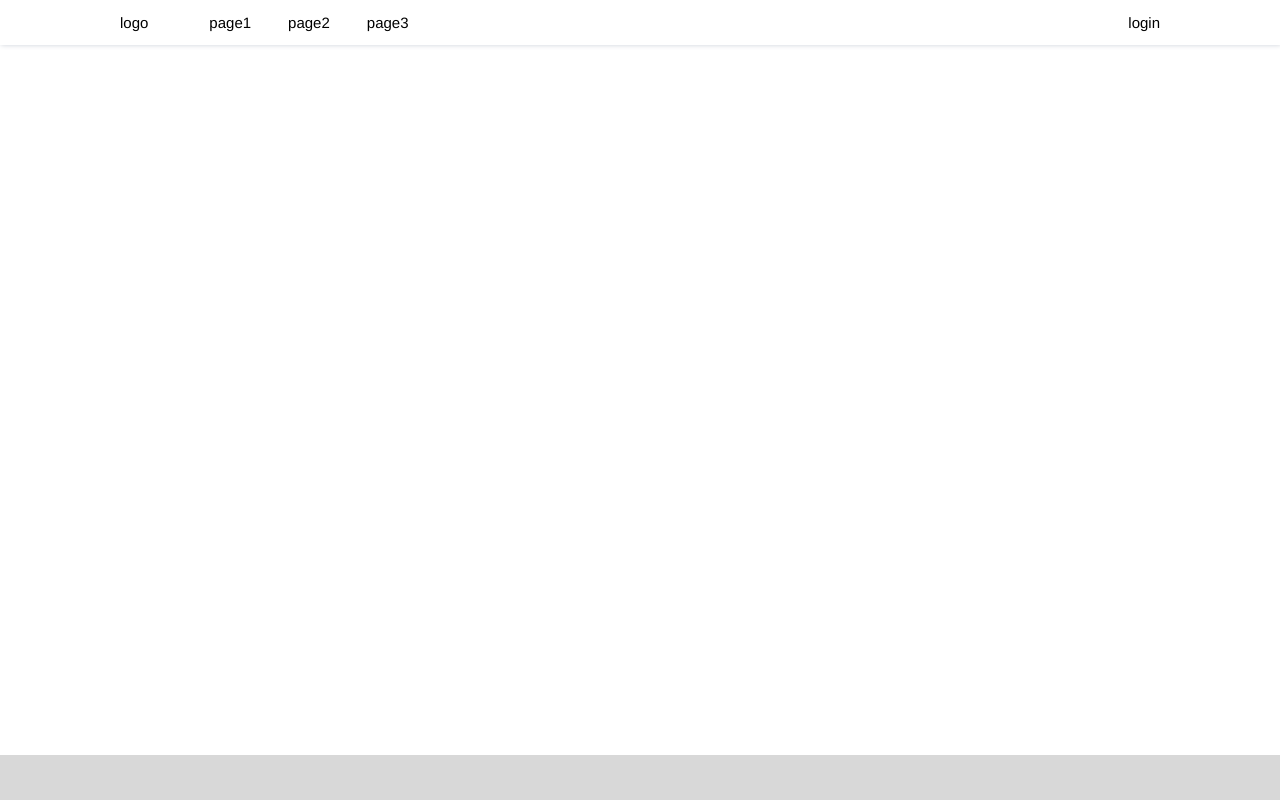
After one commit to lfpak/leanblog, a Flask app: template packagecode/templates/index.html in a window 1280 px wide. The commit adds this page. Run offline with Flask 2, Linux system fonts and the light colour scheme; the template is opened without the code that fills it, so the values that code supplies are empty.

Commit message:
add packagecode

```diff
--- /dev/null
+++ b/packagecode/app.py
@@ -0,0 +1,10 @@
+from flask import Flask, render_template
+
+app = Flask(__name__)
+
+@app.route('/')
+def index():
+    return render_template('index.html')
+
+if __name__=="__main__":
+    app.run(host='127.0.0.1',port = 5000,debug=True)
--- /dev/null
+++ b/packagecode/static/css/footer.css
@@ -0,0 +1,5 @@
+footer{
+    height: 45px;
+    width: 100%;
+    background-color: #D8D8D8;
+}
--- /dev/null
+++ b/packagecode/static/css/section.css
@@ -0,0 +1,4 @@
+section{
+    width: 100%;
+    min-height: calc(100% - 45px);
+}
--- /dev/null
+++ b/packagecode/static/css/uieden.css
@@ -0,0 +1,6 @@
+html,body{
+    margin: 0;
+    height: 100%;
+    font-family: Helvetica;
+    font-size: 15px;
+}
--- /dev/null
+++ b/packagecode/templates/index.html
@@ -0,0 +1,18 @@
+<!DOCTYPE html>
+<html>
+    <head>
+        <meta charset="utf-8">
+        <title></title>
+        <link rel="stylesheet" type="text/css" href="../static/css/header.css"/>
+        <link rel="stylesheet" type="text/css" href="../static/css/section.css"/>
+        <link rel="stylesheet" type="text/css" href="../static/css/footer.css"/>
+        <link rel="stylesheet" type="text/css" href="../static/css/uieden.css"/>
+    </head>
+    <style type="text/css">
+    </style>
+    <body>
+        {% include 'layout/header.html' %}
+        <section></section>
+        {% include 'layout/footer.html' %}
+    </body>
+</html>
--- /dev/null
+++ b/packagecode/templates/layout/footer.html
@@ -0,0 +1 @@
+<footer></footer>
--- /dev/null
+++ b/packagecode/templates/layout/header.html
@@ -0,0 +1,9 @@
+<header>
+    <div class="maxwith">
+        <div class="logo">logo</div>
+        <div><a href="">page1</a></div>
+        <div><a href="">page2</a></div>
+        <div><a href="">page3</a></div>
+        <div class="login">login</div>
+    </div>
+</header>
```
Also changed, not shown: packagecode/header.html (deleted, +0 -9 lines), packagecode/templates/page1.html (added, +11 -0 lines), packagecode/templates/page2.html (added, +11 -0 lines), packagecode/templates/page3.html (added, +11 -0 lines), packagecode/static/css/header.css (indentation only).
